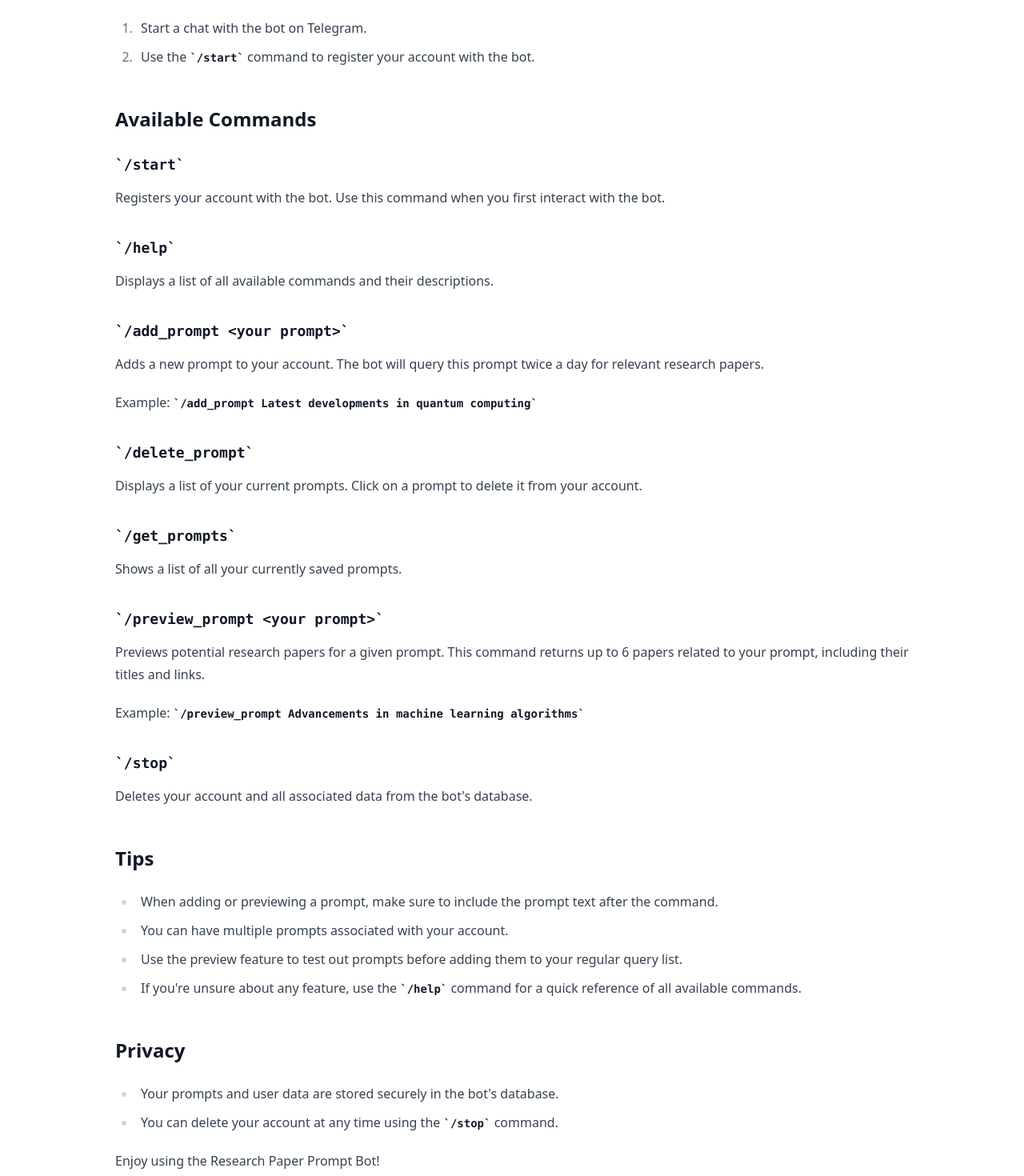
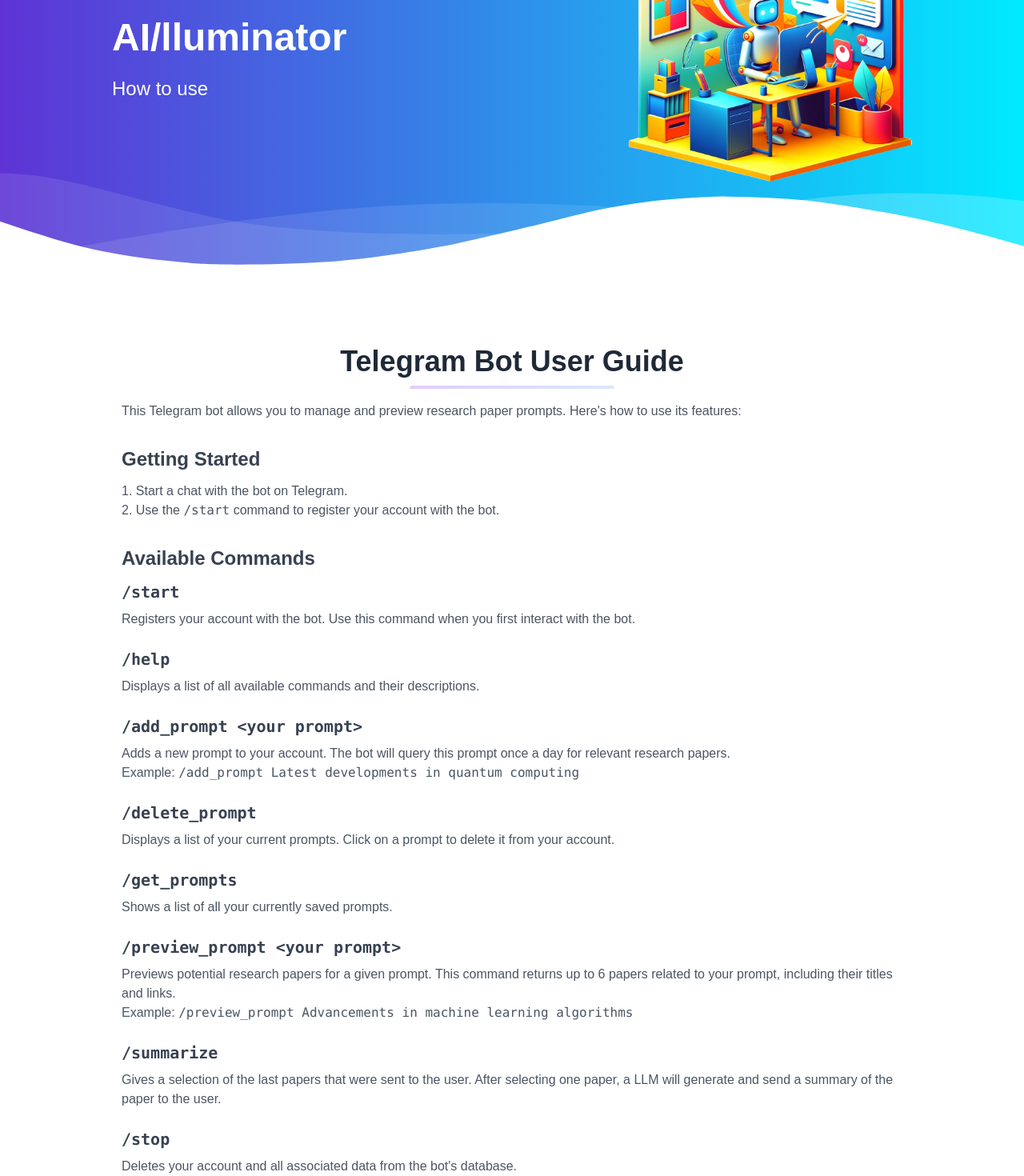
Before and after one commit to ai-lluminator/frontend, a Next.js app: page /how-to-use in a window 1280 px wide. Shown: the part 300-1770 px from the top of the page at 80% size. Built offline with nearby package versions, Linux system fonts and the light colour scheme.

Commit message:
feat: Update how to use page

```diff
--- a/app/how-to-use/page.tsx
+++ b/app/how-to-use/page.tsx
@@ -1,52 +1,155 @@
 "use client";
 
+import Image from 'next/image';
 import Footer from "@/components/Footer";
 import Header from "@/components/Header";
 
 export default function HowToUse() {
   return (
-    <div>
+    <div
+      className="leading-normal tracking-normal text-white gradient"
+      style={{ fontFamily: "'Source Sans Pro', sans-serif" }}
+    >
+
+    <title>AIlluminator - How to use</title>
       <Header />
 
-      <div className="prose max-w-screen-lg mx-auto px-4 py-12">
-        <h1 id="telegram-bot-user-guide">Telegram Bot User Guide</h1>
-        <p>This Telegram bot allows you to manage and preview research paper prompts. Here&#39;s how to use its features:</p>
-        <h2 id="getting-started">Getting Started</h2>
-        <ol>
+      {/* Hero Section */}
+      <div className="pt-24">
+        <div className="container px-3 mx-auto flex flex-wrap flex-col md:flex-row items-center max-w-screen-lg">
+          {/* Left Col */}
+          <div className="flex flex-col w-full md:w-2/5 justify-center items-start text-center md:text-left">
+            <p className="uppercase tracking-loose w-full">
+              Tracking your scientific niche?
+            </p>
+            <h1 className="my-4 text-5xl font-bold leading-tight">AI/lluminator</h1>
+            <p className="leading-normal text-2xl mb-8">
+              How to use
+            </p>
+          </div>
+          {/* Right Col */}
+          <div className="w-full md:w-3/5 py-6 flex justify-end">
+            <div className="md:w-3/5 z-50">
+              <Image
+                src="/images/hero.png"
+                alt="Hero"
+                width={500}
+                height={500}
+                className="z-50"
+              />
+            </div>
+          </div>
+        </div>
+      </div>
+
+      {/* SVG Wave */}
+      <div className="relative -mt-12 lg:-mt-24">
+        <svg
+          viewBox="0 0 1428 174"
+          version="1.1"
+          xmlns="http://www.w3.org/2000/svg"
+          xmlnsXlink="http://www.w3.org/1999/xlink"
+        >
+          <g stroke="none" strokeWidth="1" fill="none" fillRule="evenodd">
+            <g transform="translate(-2.000000, 44.000000)" fill="#FFFFFF" fillRule="nonzero">
+              <path d="M0,0 C90.7283404,0.927527913 147.912752,27.187927 291.910178,59.9119003 C387.908462,81.7278826 543.605069,89.334785 759,82.7326078 C469.336065,156.254352 216.336065,153.6679 0,74.9732496" opacity="0.100000001"></path>
+              <path
+                d="M100,104.708498 C277.413333,72.2345949 426.147877,52.5246657 546.203633,45.5787101 C666.259389,38.6327546 810.524845,41.7979068 979,55.0741668 C931.069965,56.122511 810.303266,74.8455141 616.699903,111.243176 C423.096539,147.640838 250.863238,145.462612 100,104.708498 Z"
+                opacity="0.100000001"
+              ></path>
+              <path d="M1046,51.6521276 C1130.83045,29.328812 1279.08318,17.607883 1439,40.1656806 L1439,120 C1271.17211,77.9435312 1140.17211,55.1609071 1046,51.6521276 Z" id="Path-4" opacity="0.200000003"></path>
+            </g>
+            <g transform="translate(-4.000000, 76.000000)" fill="#FFFFFF" fillRule="nonzero">
+              <path
+                d="M0.457,34.035 C57.086,53.198 98.208,65.809 123.822,71.865 C181.454,85.495 234.295,90.29 272.033,93.459 C311.355,96.759 396.635,95.801 461.025,91.663 C486.76,90.01 518.727,86.372 556.926,80.752 C595.747,74.596 622.372,70.008 636.799,66.991 C663.913,61.324 712.501,49.503 727.605,46.128 C780.47,34.317 818.839,22.532 856.324,15.904 C922.689,4.169 955.676,2.522 1011.185,0.432 C1060.705,1.477 1097.39,3.129 1121.236,5.387 C1161.703,9.219 1208.621,17.821 1235.4,22.304 C1285.855,30.748 1354.351,47.432 1440.886,72.354 L1441.191,104.352 L1.121,104.031 L0.457,34.035 Z"
+              ></path>
+            </g>
+          </g>
+        </svg>
+      </div>
+
+      <section className="bg-white border-b py-8">
+        {/* Telegram Bot User Guide */}
+        <div className="container max-w-5xl mx-auto m-8">
+          <div className="w-full p-6">
+            <h3 className="w-full my-2 text-4xl font-bold leading-tight text-center text-gray-800">
+              Telegram Bot User Guide
+            </h3>
+            <div className="w-full mb-4">
+              <div className="h-1 mx-auto bg-gradient-to-r from-purple-600 to-blue-400 w-64 opacity-25 my-0 py-0 rounded-t"></div>
+            </div>
+            <p className="text-gray-600 mb-8">
+              This Telegram bot allows you to manage and preview research paper prompts. Here's how to use its features:
+            </p>
+            <h4 className="text-2xl text-gray-700 font-semibold mb-3">Getting Started</h4>
+            <ol className="text-gray-600 mb-8 list-decimal list-inside">
               <li>Start a chat with the bot on Telegram.</li>
               <li>Use the <code>/start</code> command to register your account with the bot.</li>
             </ol>
-        <h2 id="available-commands">Available Commands</h2>
-        <h3 id="-start-"><code>/start</code></h3>
+            <h4 className="text-2xl text-gray-700 font-semibold mb-3">Available Commands</h4>
+            <div className="text-gray-600 mb-8">
+              <div className="text-gray-600 mb-8">
+                <div className="mb-6">
+                  <h5 className="text-xl font-bold text-gray-700 mb-2"><code>/start</code></h5>
                   <p>Registers your account with the bot. Use this command when you first interact with the bot.</p>
-        <h3 id="-help-"><code>/help</code></h3>
+                </div>
+
+                <div className="mb-6">
+                  <h5 className="text-xl font-bold text-gray-700 mb-2"><code>/help</code></h5>
                   <p>Displays a list of all available commands and their descriptions.</p>
-        <h3 id="-add_prompt-your-prompt-"><code>/add_prompt &lt;your prompt&gt;</code></h3>
-        <p>Adds a new prompt to your account. The bot will query this prompt twice a day for relevant research papers.</p>
+                </div>
+
+                <div className="mb-6">
+                  <h5 className="text-xl font-bold text-gray-700 mb-2"><code>/add_prompt &lt;your prompt&gt;</code></h5>
+                  <p>Adds a new prompt to your account. The bot will query this prompt once a day for relevant research papers.</p>
                   <p>Example: <code>/add_prompt Latest developments in quantum computing</code></p>
-        <h3 id="-delete_prompt-"><code>/delete_prompt</code></h3>
+                </div>
+
+                <div className="mb-6">
+                  <h5 className="text-xl font-bold text-gray-700 mb-2"><code>/delete_prompt</code></h5>
                   <p>Displays a list of your current prompts. Click on a prompt to delete it from your account.</p>
-        <h3 id="-get_prompts-"><code>/get_prompts</code></h3>
+                </div>
+
+                <div className="mb-6">
+                  <h5 className="text-xl font-bold text-gray-700 mb-2"><code>/get_prompts</code></h5>
                   <p>Shows a list of all your currently saved prompts.</p>
-        <h3 id="-preview_prompt-your-prompt-"><code>/preview_prompt &lt;your prompt&gt;</code></h3>
+                </div>
+
+                <div className="mb-6">
+                  <h5 className="text-xl font-bold text-gray-700 mb-2"><code>/preview_prompt &lt;your prompt&gt;</code></h5>
                   <p>Previews potential research papers for a given prompt. This command returns up to 6 papers related to your prompt, including their titles and links.</p>
                   <p>Example: <code>/preview_prompt Advancements in machine learning algorithms</code></p>
-        <h3 id="-stop-"><code>/stop</code></h3>
-        <p>Deletes your account and all associated data from the bot&#39;s database.</p>
-        <h2 id="tips">Tips</h2>
-        <ul>
+                </div>
+
+                <div className="mb-6">
+                  <h5 className="text-xl font-bold text-gray-700 mb-2"><code>/summarize</code></h5>
+                  <p>Gives a selection of the last papers that were sent to the user. After selecting one paper, a LLM will generate and send a summary of the paper to the user.</p>
+                </div>
+
+                <div className="mb-6">
+                  <h5 className="text-xl font-bold text-gray-700 mb-2"><code>/stop</code></h5>
+                  <p>Deletes your account and all associated data from the bot's database.</p>
+                </div>
+              </div>
+
+            </div>
+            <h4 className="text-2xl text-gray-700 font-semibold mb-3">Tips</h4>
+            <ul className="text-gray-600 mb-8 list-disc list-inside">
               <li>When adding or previewing a prompt, make sure to include the prompt text after the command.</li>
               <li>You can have multiple prompts associated with your account.</li>
               <li>Use the preview feature to test out prompts before adding them to your regular query list.</li>
-          <li>If you&#39;re unsure about any feature, use the <code>/help</code> command for a quick reference of all available commands.</li>
+              <li>If you're unsure about any feature, use the <code>/help</code> command for a quick reference of all available commands.</li>
             </ul>
-        <h2 id="privacy">Privacy</h2>
-        <ul>
-          <li>Your prompts and user data are stored securely in the bot&#39;s database.</li>
+            <h4 className="text-2xl text-gray-700 font-semibold mb-3">Privacy</h4>
+            <ul className="text-gray-600 list-disc list-inside">
+              <li>Your prompts and user data are stored securely in the bot's database.</li>
               <li>You can delete your account at any time using the <code>/stop</code> command.</li>
             </ul>
-        <p>Enjoy using the Research Paper Prompt Bot!</p>
+            <p className="text-gray-600 mb-8">Enjoy using the Research Paper Prompt Bot!</p>
           </div>
+        </div>
+
+      </section>
 
       <Footer />
     </div>
```
Lines whose indentation alone changed are shown as unchanged.
